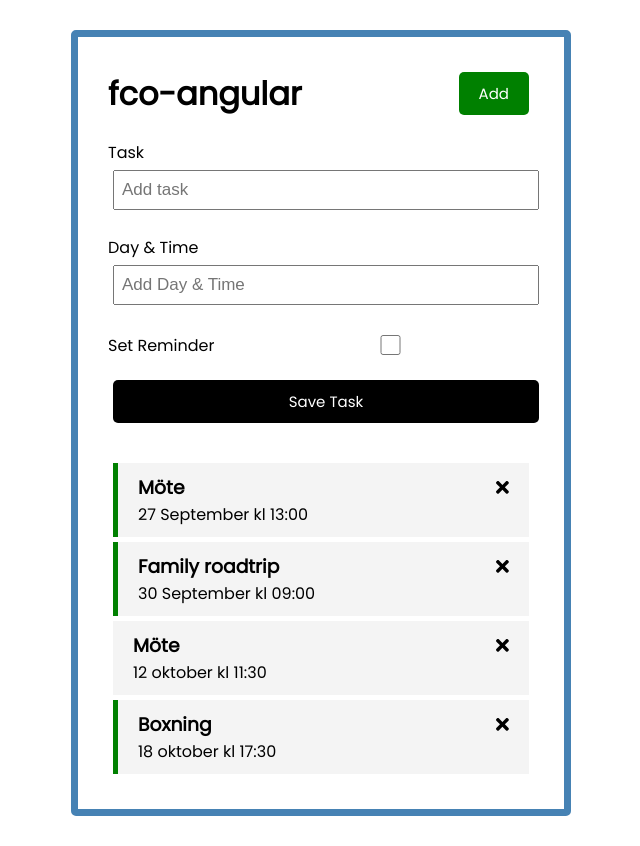
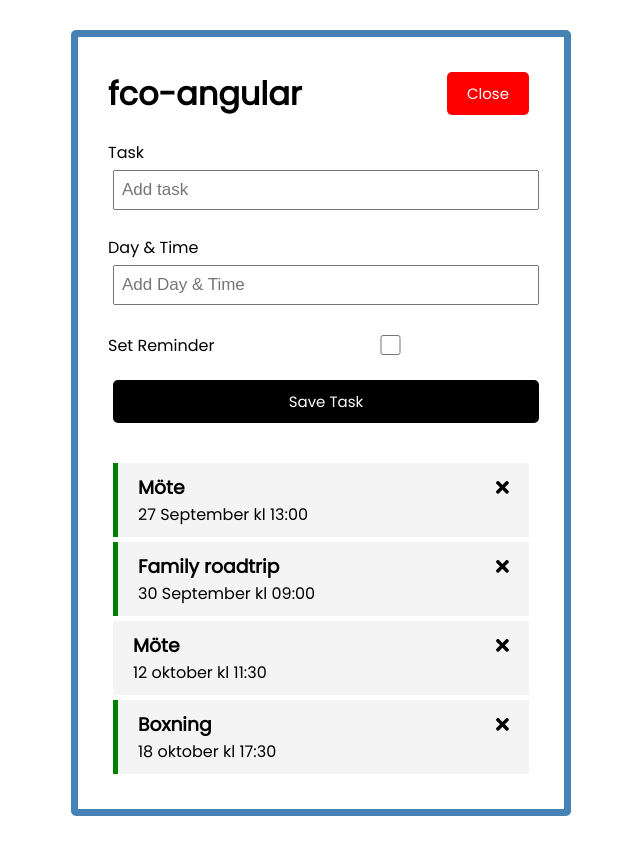
Before and after one commit to Francisco-fco/fco-angular, an Angular app in the folder fco-angular/: page / in a window 1280 px wide. Shown: the whole page, without its empty margins (319-959 px from the left). Built offline with nearby package versions, Linux system fonts and the light colour scheme; data requests are answered from the project's data file.

Commit message:
close and add button (Switch) ungefär som v-show - First step: Done

```diff
--- a/fco-angular/src/app/components/header/header.component.html
+++ b/fco-angular/src/app/components/header/header.component.html
@@ -1,9 +1,10 @@
 <header>
   <h1>{{ title }}</h1>
-  <!-- Emitter makes this button re-usable with new implemented logic -->
+  <!-- Emitter makes this button re-usable with new implemented logic.
+      ? = if : = else -->
   <app-button
-    color="green"
-    text="Add"
+    color="{{showAddTask ? 'red' : 'green'}}"
+    text="{{showAddTask ? 'Close' : 'Add'}}"
     (btnClick)="toggleAddTask()">
   </app-button>
 </header>
--- a/fco-angular/src/app/components/header/header.component.ts
+++ b/fco-angular/src/app/components/header/header.component.ts
@@ -1,4 +1,6 @@
+import { UiService } from './../../services/ui.service';
 import { Component, OnInit } from '@angular/core';
+import { Subscription } from 'rxjs';
 
 @Component({
   selector: 'app-header',
@@ -7,14 +9,22 @@ import { Component, OnInit } from '@angular/core';
 })
 export class HeaderComponent implements OnInit {
   title: string = 'fco-angular';
+  showAddTask: boolean = true;
+  subscription: Subscription;
 
-  constructor() { }
+
+  constructor(private uiService:UiService) {
+    this.subscription = this.uiService
+      .onToggle()
+      .subscribe((value) => (this.showAddTask = value));
+   }
 
   //Lifecycle method
   ngOnInit(): void {}
 
   toggleAddTask() {
     console.log('VÄXLAR');
+    this.uiService.toggleAddTask();
   }
 
 }
--- a/fco-angular/src/app/components/tasks/tasks.component.html
+++ b/fco-angular/src/app/components/tasks/tasks.component.html
@@ -1,3 +1,4 @@
+<!--  -->
 <app-add-task (onAddTask)="addTask($event)"></app-add-task>
 <app-task-item
 *ngFor="let task of tasks"
--- /dev/null
+++ b/fco-angular/src/app/services/ui.service.ts
@@ -0,0 +1,25 @@
+import { Injectable } from '@angular/core';
+import { faThinkPeaks } from '@fortawesome/free-brands-svg-icons';
+import { Observable, Subject } from 'rxjs';
+
+@Injectable({
+  providedIn: 'root'
+})
+export class UiService {
+  private showAddTask: boolean = false;
+  private subject = new Subject<any>();
+
+  constructor() { }
+
+
+// Call this when we click the Add button
+  toggleAddTask(): void {
+    this.showAddTask = !this.showAddTask;
+    this.subject.next(this.showAddTask);
+  }
+
+// Then subscribe to onToggle()
+  onToggle(): Observable<any> {
+    return this.subject.asObservable();
+  }
+}
```
Also changed, not shown: 1 other file (tests, documents, lock files or other folders).
